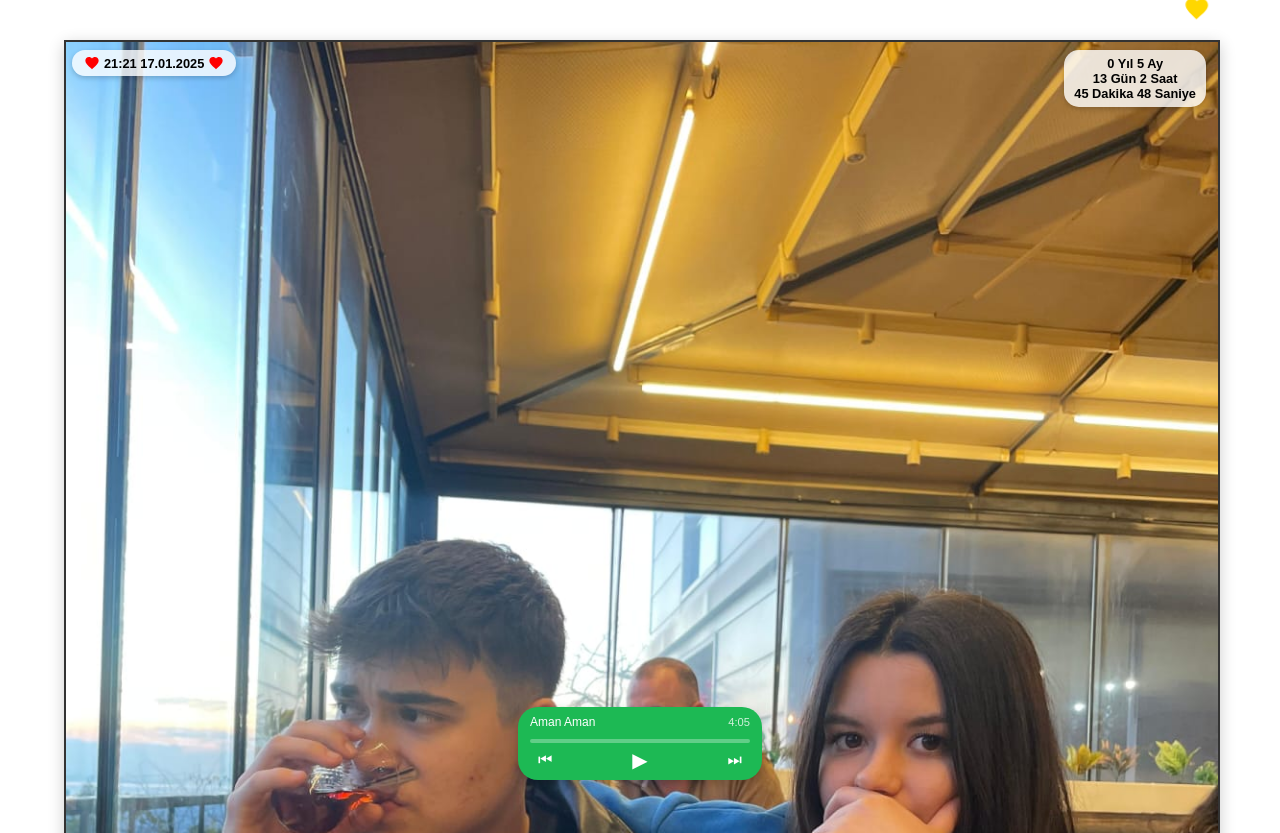
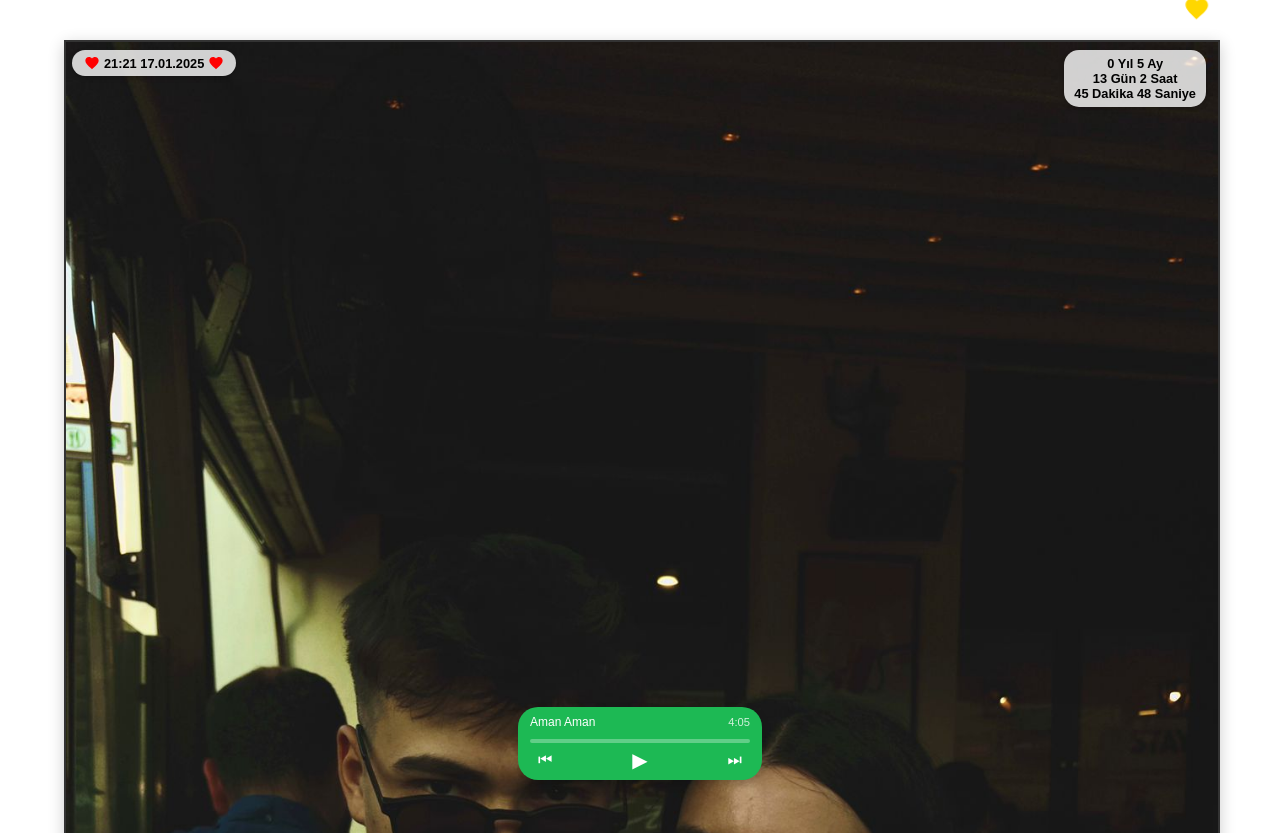
Before and after one commit to amort222/MY_LOVE, a plain HTML site: page index.html in a window 1280 px wide. Shown: the top 833 px of the page. Drawn offline with Linux system fonts and the light colour scheme.

Commit message:
Update index.html

```diff
--- a/index.html
+++ b/index.html
@@ -169,7 +169,7 @@
 </head>
 <body>
     <div class="photo-container">
-        <img src="corporation_culture.jpg" alt="CORPORATION CULTURE">
+        <img src="ask.jpg" alt="ask">
 
         <div class="date-display">
             <div class="static-heart"></div>
```
